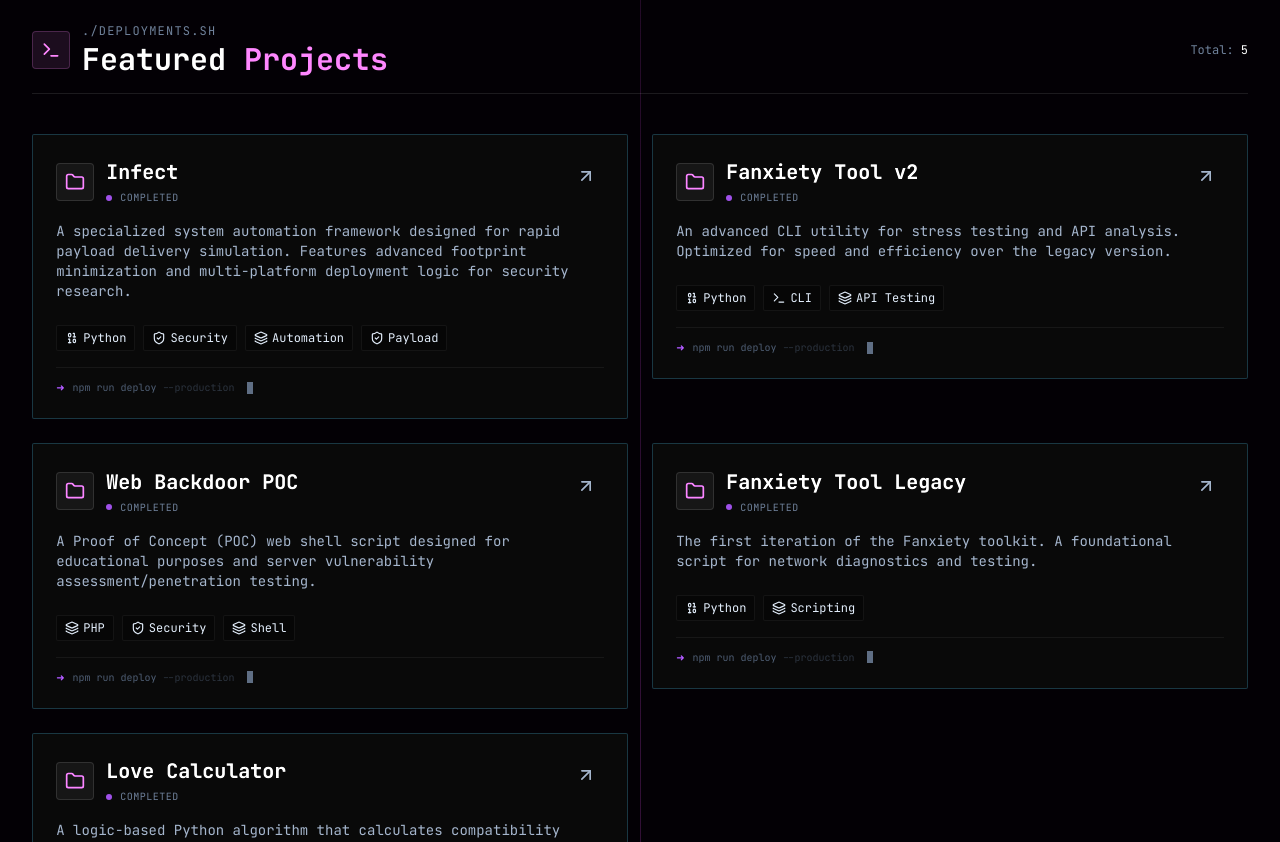
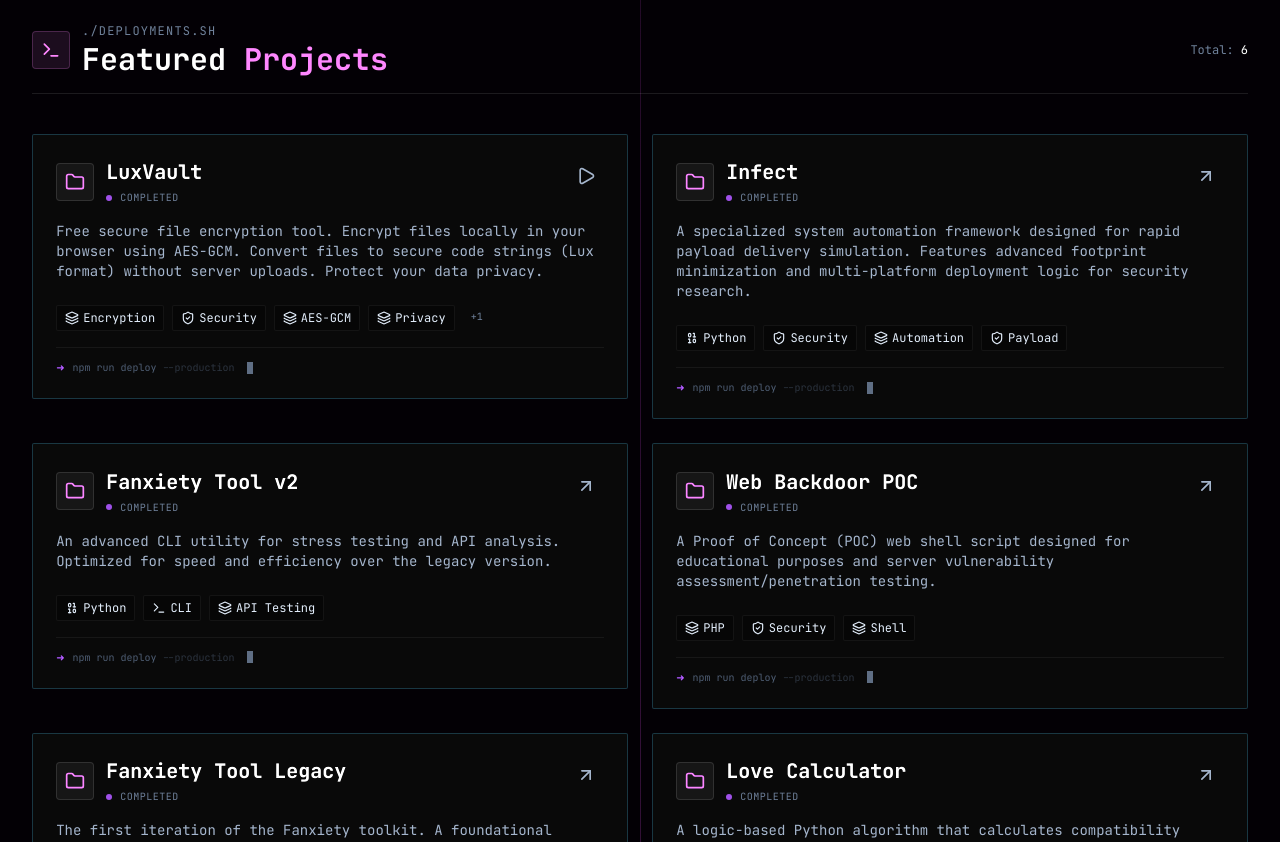
Before and after one commit to marsel-hash/My-Porto, a React (Vite) app: page / in a window 1280 px wide. Shown: the part 2540-3382 px from the top of the page. Built offline with nearby package versions, Linux system fonts and the light colour scheme.

Commit message:
Update constants.ts

```diff
--- a/constants.ts
+++ b/constants.ts
@@ -30,6 +30,15 @@ export const PROFILE: Profile = {
 export const SITE_REPO = "https://github.com/marsel-hash/My-Porto";
 
 export const PROJECTS: Project[] = [
+
+  {
+    id: '6',
+    title: 'LuxVault',
+    description: 'Free secure file encryption tool. Encrypt files locally in your browser using AES-GCM. Convert files to secure code strings (Lux format) without server uploads. Protect your data privacy.',
+    tags: ['Encryption', 'Security', 'AES-GCM', 'Privacy', 'Web Crypto'],
+    status: 'completed',
+    link: 'https://luxvault.pages.dev'
+  },
   {
     id: '5',
     title: 'Infect',
```
